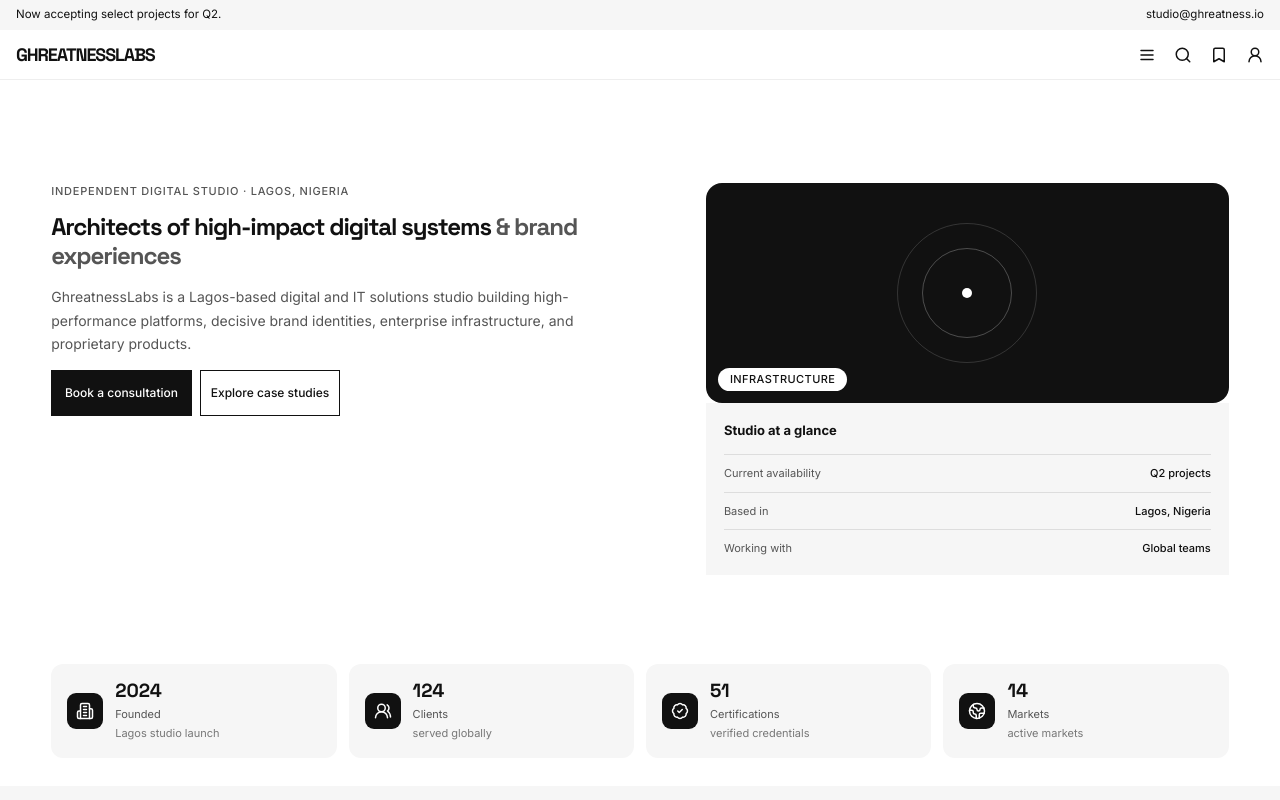
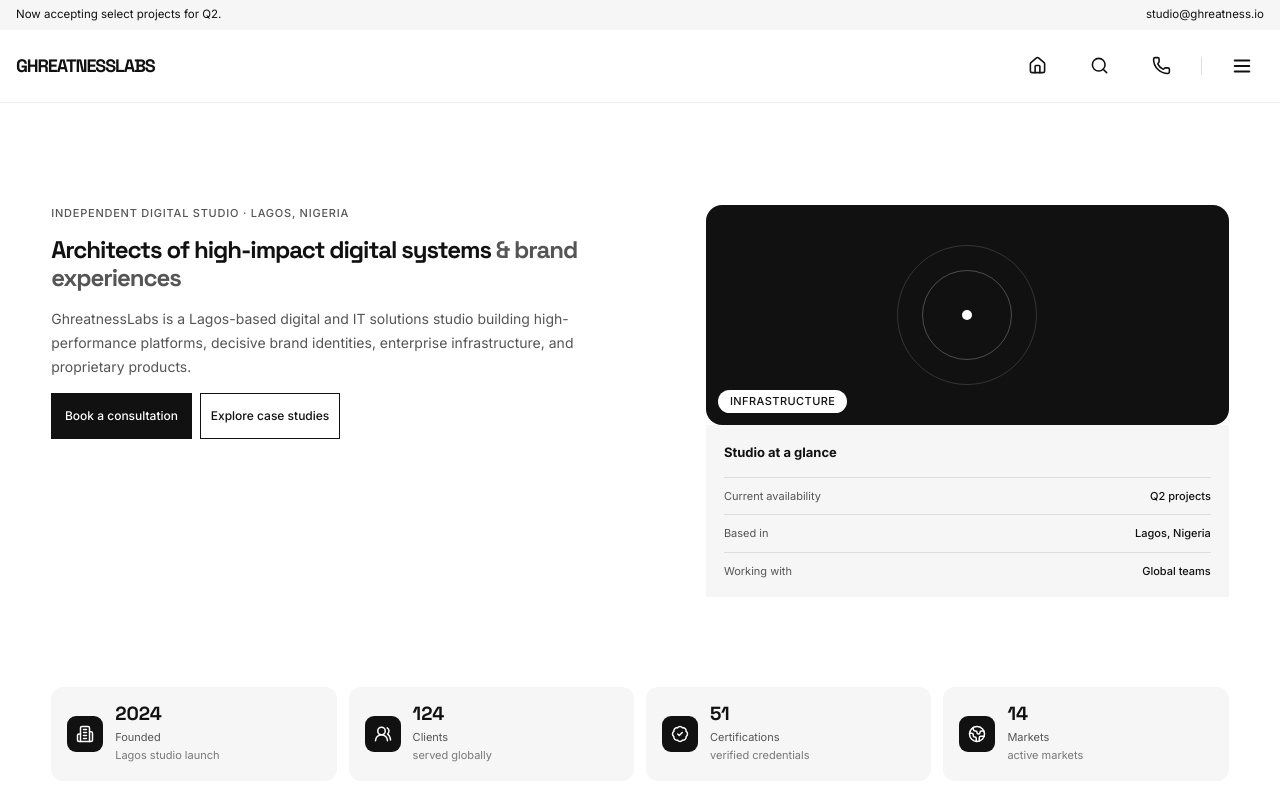
Before and after one commit to Ghreatness-Laboratory/ghreatnesslabss, a React (Vite) app: page / in a window 1280 px wide. Shown: the top 800 px of the page. Built offline with nearby package versions, Linux system fonts and the light colour scheme.

Commit message:
Update site navigation controls

```diff
--- a/src/main.tsx
+++ b/src/main.tsx
@@ -1,6 +1,6 @@
 import React, { useEffect, useState } from 'react';
 import { createRoot } from 'react-dom/client';
-import { BadgeCheck, Bookmark, Building2, ChartNoAxesCombined, Code2, Globe2, PenTool, Play, Quote, Search, Shapes, ShieldCheck, UserRound, UsersRound, ArrowUpRight, MapPin, Menu, X, Mail, Send, Phone, Linkedin, Instagram, Twitter, Target, Eye, type LucideIcon } from 'lucide-react';
+import { BadgeCheck, Building2, ChartNoAxesCombined, Code2, Globe2, House, PenTool, Play, Quote, Search, Shapes, ShieldCheck, UsersRound, ArrowUpRight, MapPin, Menu, X, Mail, Send, Phone, Linkedin, Instagram, Twitter, Target, Eye, type LucideIcon } from 'lucide-react';
 import { site } from './content';
 import './styles.css';
 const icons: Record<string, LucideIcon> = {'building-2':Building2,'users-round':UsersRound,'badge-check':BadgeCheck,'globe-2':Globe2,'pen-tool':PenTool,'code-2':Code2,shapes:Shapes,play:Play,'chart-no-axes-combined':ChartNoAxesCombined,'shield-check':ShieldCheck};
@@ -8,7 +8,28 @@
 const Label=({children}:{children:React.ReactNode})=><p className="label">{children}</p>;
 const Link=({to,children,className=''}:{to:string;children:React.ReactNode;className?:string})=><a className={className} href={to}>{children}</a>;
 const Button=({children,solid=false,href='/contact'}:{children:React.ReactNode;solid?:boolean;href?:string})=><Link to={href} className={`button ${solid?'button-solid':''}`}>{children}</Link>;
-function Header({path}:{path:string}){const [open,setOpen]=useState(false);useEffect(()=>setOpen(false),[path]);return <header><div className="announcement"><span>{site.status}</span><a href="mailto:studio@ghreatness.io">studio@ghreatness.io</a></div><nav><Link className="wordmark" to="/">GHREATNESSLABS</Link><div className="navicons"><button aria-label={open?'Close navigation':'Open navigation'} onClick={()=>setOpen(!open)}>{open?<X/>:<Menu/>}</button><a aria-label="Search services" href="/services"><Search/></a><a aria-label="Saved work" href="/projects"><Bookmark/></a><a aria-label="Contact" href="/contact"><UserRound/></a></div></nav>{open&&<div className="nav-drawer"><span className="label">Navigate</span>{pages.map(([to,name])=><Link key={to} to={to} className={path===to?'active':''}>{name}</Link>)}</div>}</header>}
+function Header({path}:{path:string}){
+  const [navOpen,setNavOpen]=useState(false);
+  const [searchOpen,setSearchOpen]=useState(false);
+  const [query,setQuery]=useState('');
+  const results=pages.filter(([,name])=>name.toLowerCase().includes(query.trim().toLowerCase()));
+  useEffect(()=>{setNavOpen(false);setSearchOpen(false);setQuery('')},[path]);
+  return <header>
+    <div className="announcement"><span>{site.status}</span><a href="mailto:studio@ghreatness.io">studio@ghreatness.io</a></div>
+    <nav>
+      <Link className="wordmark" to="/">GHREATNESSLABS</Link>
+      <div className="navicons">
+        <Link className="navicon" aria-label="Home" to="/"><House/></Link>
+        <button className="navicon" aria-label="Search site" aria-expanded={searchOpen} onClick={()=>{setSearchOpen(!searchOpen);setNavOpen(false)}}><Search/></button>
+        <Link className="navicon" aria-label="Contact Us" to="/contact"><Phone/></Link>
+        <span className="nav-divider" aria-hidden="true"/>
+        <button className="navicon nav-menu" aria-label={navOpen?'Close navigation':'Open navigation'} aria-expanded={navOpen} onClick={()=>{setNavOpen(!navOpen);setSearchOpen(false)}}>{navOpen?<X/>:<Menu/>}</button>
+      </div>
+    </nav>
+    {searchOpen&&<div className="search-panel" role="dialog" aria-label="Site search"><label htmlFor="site-search">Search site</label><div className="search-field"><Search/><input id="site-search" autoFocus value={query} onChange={e=>setQuery(e.target.value)} placeholder="Find a page"/><button aria-label="Close search" onClick={()=>setSearchOpen(false)}><X/></button></div><div className="search-results">{results.length?results.map(([to,name])=><Link key={to} to={to}>{name}</Link>):<p>No pages match “{query}”.</p>}</div></div>}
+    {navOpen&&<div className="nav-drawer"><span className="label">Navigate</span>{pages.map(([to,name])=><Link key={to} to={to} className={path===to?'active':''}>{name}</Link>)}</div>}
+  </header>
+}
 function Stats(){return <section className="stats">{site.stats.map(([tag,num,caption,icon])=>{const Icon=icons[icon];return <article key={tag}><span className="icon-badge"><Icon/></span><div><strong>{num}</strong><p>{tag}<span>{caption}</span></p></div></article>})}</section>}
 function SectionHead({label,title,accent,copy}:{label:string;title:string;accent?:string;copy?:string}){return <><Label>{label}</Label><h1 className="section-heading">{title} {accent&&<em>{accent}</em>}</h1>{copy&&<p className="section-intro">{copy}</p>}</>}
 function Capabilities({limit}:{limit?:number}){return <div className="cap-grid">{site.capabilities.slice(0,limit).map(([spec,title,desc,tags,icon],index)=>{const Icon=icons[icon];return <article className={`cap ${index%2?'cap-dark':''}`} key={title}><div className="cap-header"><span className="icon-badge"><Icon/></span><small>{spec}</small><span className="cap-index">{String(index+1).padStart(2,'0')}</span></div><h3>{title}</h3><p>{desc}</p><div className="tags">{tags.map(tag=><span key={tag}>{tag}</span>)}</div></article>})}</div>}
--- a/src/styles.css
+++ b/src/styles.css
@@ -211,3 +211,23 @@
 .team-card:nth-child(even){background:#111;color:#fff;box-shadow:0 8px 24px rgba(0,0,0,.18)}.team-card:nth-child(even) .team-avatar{background:#fff;color:#111}.team-card:nth-child(even) small,.team-card:nth-child(even) p{color:#bbb}.social-row{display:flex;gap:12px;margin-top:16px}.social-row a{display:grid;place-items:center;width:25px;height:25px;border:1px solid #ccc;border-radius:50%}.social-row svg{width:13px;height:13px}.team-card:nth-child(even) .social-row a{border-color:#555;color:#fff}
 .contact-details>a{display:block;margin:0 0 30px;color:#c5c5c5;font-size:13px;line-height:1.7}.contact-social{display:flex;gap:10px;margin-top:-10px;margin-bottom:24px}.contact-social a{display:grid;place-items:center;width:32px;height:32px;border:1px solid #777;border-radius:50%;color:#fff}.contact-social svg{width:15px}.contact-choice{display:grid;grid-template-columns:1fr 1fr;gap:8px}.contact-choice .button{grid-column:auto;border-color:#fff;padding:11px 6px}.contact-choice .button:not(.button-solid){color:#fff}
 @media(max-width:1023px){.holding-grid{grid-template-columns:repeat(2,1fr)}}@media(max-width:639px){.story-grid,.service-list,.holding-grid{grid-template-columns:1fr}.contact-grid form>.button{grid-column:auto}}
+
+/* Main navigation utilities retain comfortable touch targets at every breakpoint. */
+.navicons{align-items:center;gap:18px}
+.navicons .navicon{display:grid;width:44px;height:44px;place-items:center;padding:0;border:0;background:transparent;color:#111;cursor:pointer}
+.navicons .navicon svg{width:19px;height:19px;stroke-width:2}
+.navicons .nav-menu svg{width:22px;height:22px}
+.nav-divider{width:1px;height:18px;background:#ddd}
+.nav-drawer{top:100%;right:16px}
+.search-panel{position:absolute;z-index:11;right:16px;top:100%;width:min(360px,calc(100vw - 32px));padding:18px;background:#fff;border:1px solid #ddd;box-shadow:0 12px 28px rgba(0,0,0,.18)}
+.search-panel>label{display:block;margin-bottom:10px;color:#555;font-size:11px;font-weight:500;letter-spacing:.07em;text-transform:uppercase}
+.search-field{display:flex;align-items:center;border:1px solid #111;padding-left:11px}
+.search-field svg{width:18px;height:18px;flex:0 0 18px}
+.search-field input{width:100%;min-width:0;border:0;padding:13px 10px;font:400 14px Inter,Arial,sans-serif;outline:0}
+.search-field button{display:grid;width:44px;height:44px;flex:0 0 44px;place-items:center;border:0;border-left:1px solid #ddd;background:#fff;color:#111;cursor:pointer}
+.search-field button svg{width:18px;height:18px}
+.search-results{display:grid;margin-top:12px}
+.search-results a{padding:10px 0;border-top:1px solid #ddd;font:700 16px/1.2 'Space Grotesk',sans-serif}
+.search-results p{margin:12px 0 0;color:#555;font-size:13px}
+@media(max-width:639px){.navicons{gap:4px}.nav-divider{margin-inline:2px}.nav-drawer,.search-panel{top:100%}}
+header{position:relative}
```
